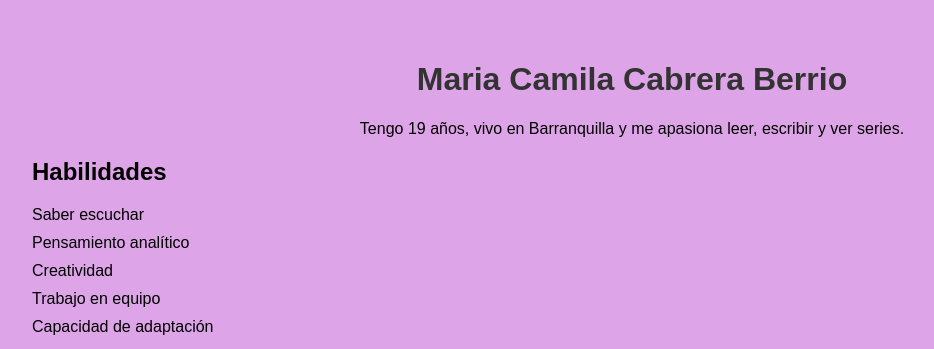
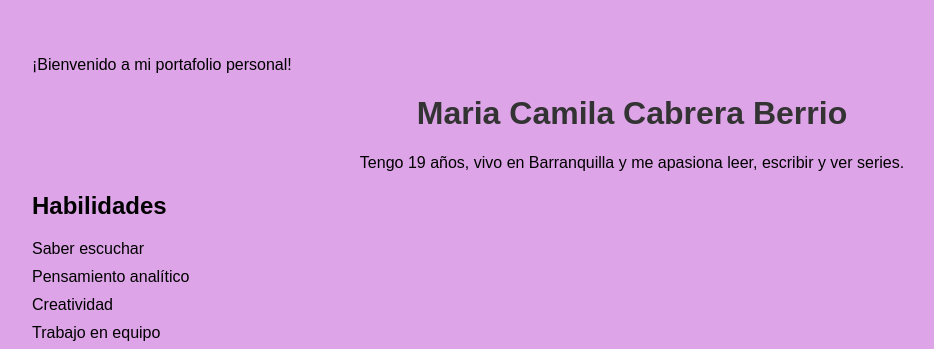
Before and after one commit to Maria-cabrera01/Examen-Rubrica, a plain HTML site: page index.html in a window 1280 px wide. Shown: the top 349 px of the page, without its empty margins (8-942 px from the left). Drawn offline with Linux system fonts and the light colour scheme.

Commit message:
Añadida línea de bienvenida al inicio del body

```diff
--- a/index.html
+++ b/index.html
@@ -13,6 +13,7 @@
     <link rel="stylesheet" href="style.css">
 </head>
 <body>
+    <p>¡Bienvenido a mi portafolio personal!</p>
     <header>
         <h1>Maria Camila Cabrera Berrio</h1>
         <p>Tengo 19 años, vivo en Barranquilla y me apasiona leer, escribir y ver series.</p>
```
